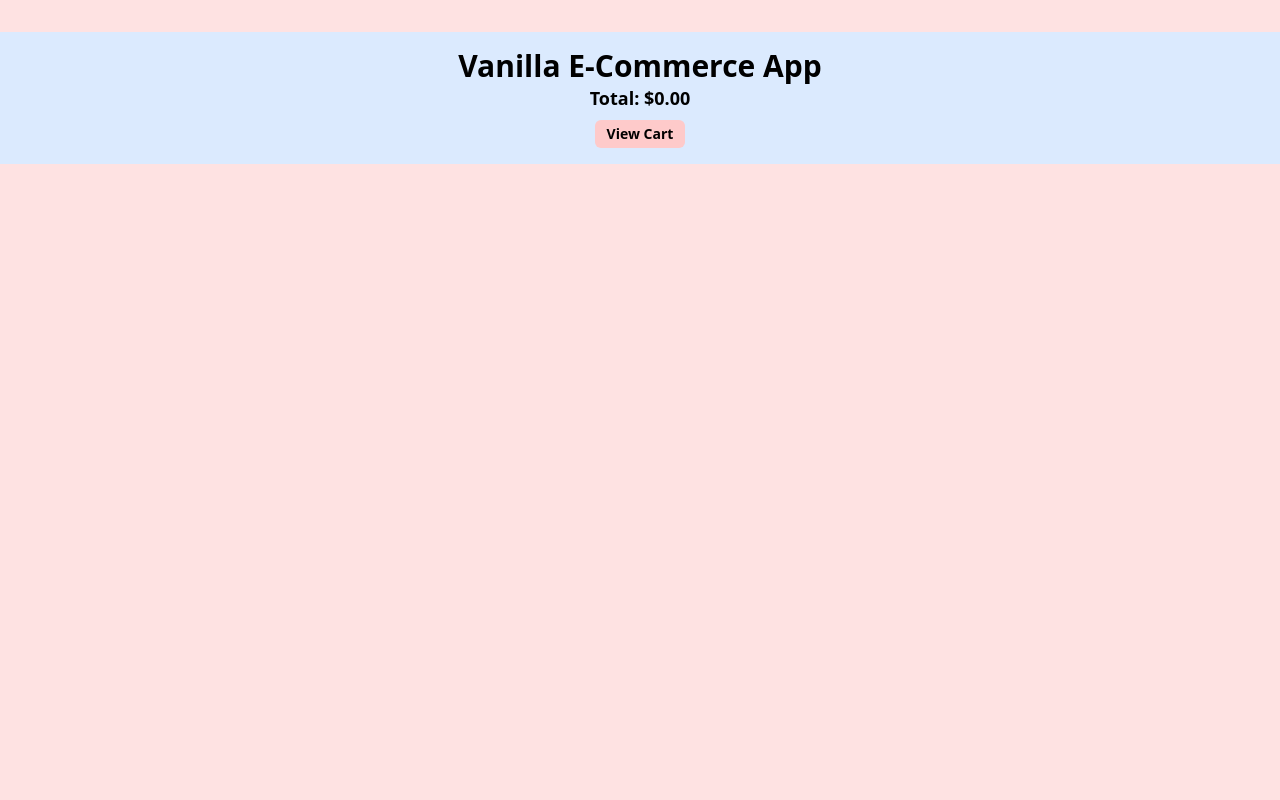
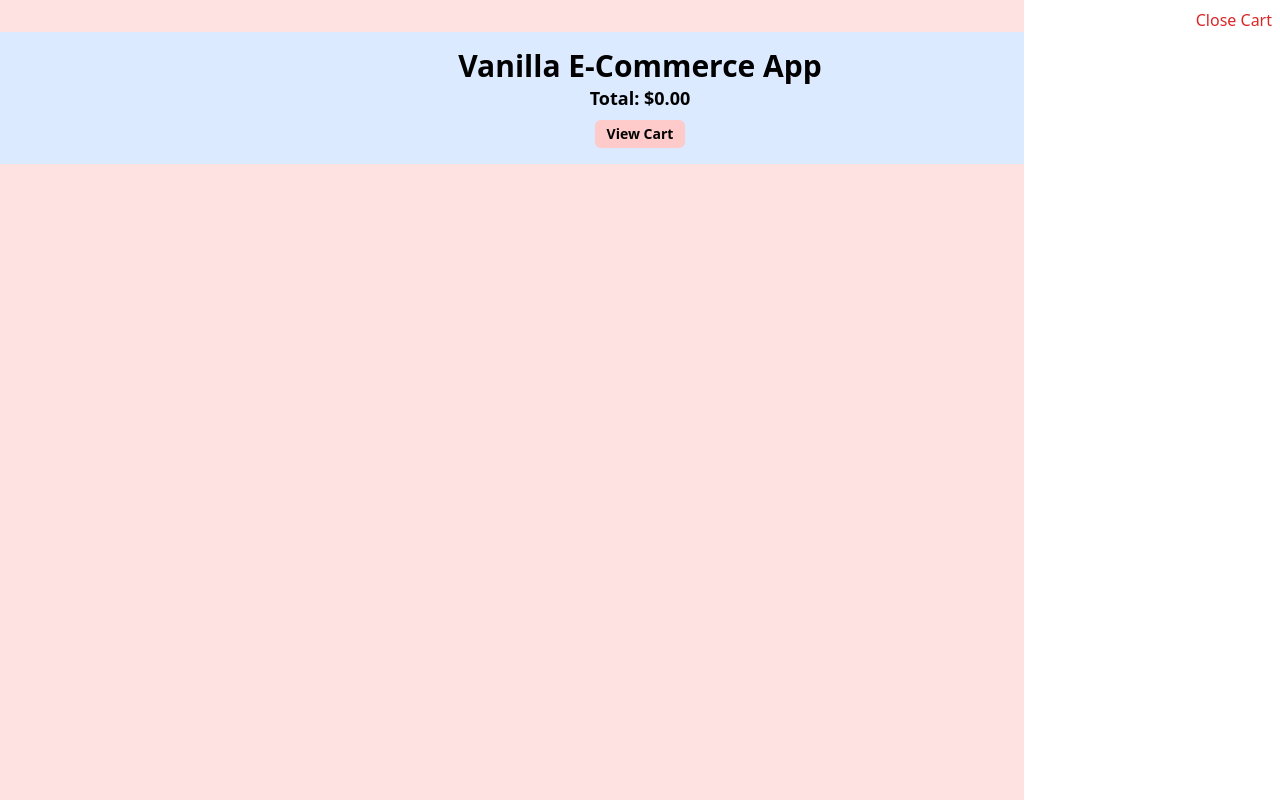
Before and after one commit to ianfleming464/Vanilla-E-Commerce-App, a website with bundled scripts: page index.html in a window 1280 px wide. Both pictures are taken after a click on the button "View Cart". Built offline with nearby package versions, Linux system fonts and the light colour scheme; no server answers.

Commit message:
View cart button makes cart appear. Close cart button makes...cart close

```diff
--- a/api.js
+++ b/api.js
@@ -1,10 +1,10 @@
 // api call to get products for display
 
 export async function getProducts() {
-  alert('getProducts called');
+  // alert('getProducts called');
   const response = await fetch('https://fakestoreapi.com/products');
   const products = await response.json();
-  alert('products successfully fetched');
-  console.log('products fetched : ', products);
+  // alert('products successfully fetched');
+  // console.log('products fetched : ', products);
   return products;
 }
--- a/cart.js
+++ b/cart.js
@@ -4,8 +4,6 @@ let cart = [];
 
 export function addToCart(item) {
   console.log('Adding item to cart:', item);
-
-  // I pass along the id, BUT perhaps I should push the whole object into the cart. Is this why it isn't working?
 
   cart.push(item);
 
--- a/index.html
+++ b/index.html
@@ -8,6 +8,7 @@
       href="https://cdn.jsdelivr.net/npm/tailwindcss@2.2.15/dist/tailwind.min.css"
       rel="stylesheet"
     />
+    <!-- <link href="index.css" rel="stylesheet" /> -->
 
     <title>Vanilla E-Commerce App</title>
   </head>
@@ -31,6 +32,22 @@
         class="grid grid-cols-1 sm:grid-cols-2 md:grid-cols-2 lg:grid-cols-3 gap-4"
       ></div>
     </div>
+
+    <!-- html structure for the cart  -->
+    <div
+      id="cart"
+      class="fixed top-0 right-0 h-full w-64 bg-white overflow-y-auto p-4"
+      style="
+        transform: translateX(100%);
+        transition-property: transform;
+        transition-timing-function: cubic-bezier(0.4, 0, 0.2, 1);
+        transition-duration: 300ms;
+      "
+    >
+      <button id="close-cart" class="absolute top-2 right-2 text-red-600 cursor-pointer">
+        Close Cart
+      </button>
+    </div>
   </body>
   <script type="module" src="index.js"></script>
 </html>
--- a/index.js
+++ b/index.js
@@ -1,7 +1,20 @@
 import { initialize } from './initialize.js';
-alert('index loaded');
-console.log('index loaded');
+
+const viewCartButton = document.getElementById('view-cart-button');
+const cartElement = document.getElementById('cart');
+const closeCartButton = document.getElementById('close-cart');
+// alert('index loaded');
+// console.log('index loaded');
 initialize();
+
+viewCartButton.addEventListener('click', () => {
+  cartElement.style.transform = 'translateX(0)';
+  alert('view cart button clicked');
+});
+
+closeCartButton.addEventListener('click', () => {
+  cartElement.style.transform = 'translateX(100%)';
+});
 
 // TO DO
 // We want to now calculate the total based on the cart total, not on button clicks. Button click, add to cart, update total.
--- a/initialize.js
+++ b/initialize.js
@@ -2,13 +2,13 @@ import { getProducts } from './api.js';
 import { appendProduct } from './product.js';
 
 export function initialize() {
-  alert('initialize called');
+  // alert('initialize called');
   const container = document.getElementById('container');
   getProducts().then(products => {
     products.forEach(item => {
       appendProduct(container, item);
     });
-    alert('products fetched');
-    console.log('products fetched :', products);
+    // alert('products fetched');
+    // console.log('products fetched :', products);
   });
 }
--- a/product.js
+++ b/product.js
@@ -5,7 +5,8 @@ import { logCart } from './cart.js';
 // Function to append a product to the DOM, add item to cart and update the total amount
 
 export function appendProduct(container, item) {
-  console.log('product.js loaded');
+  // console.log('product.js loaded');
+
   // creates a reusable card for displaying the product
   const card = document.createElement('div');
   card.classList.add('bg-white', 'p-4', 'rounded-lg', 'shadow-md', 'flex', 'flex-col', 'gap-2');
@@ -45,7 +46,7 @@ export function appendProduct(container, item) {
     'text-sm',
     'mt-auto',
   );
-  priceButton.dataset.id = item.id;
+  // priceButton.dataset.id = item.id;
 
   /// HERE IS THE PROBLEM -- see also cart.js
 
```
